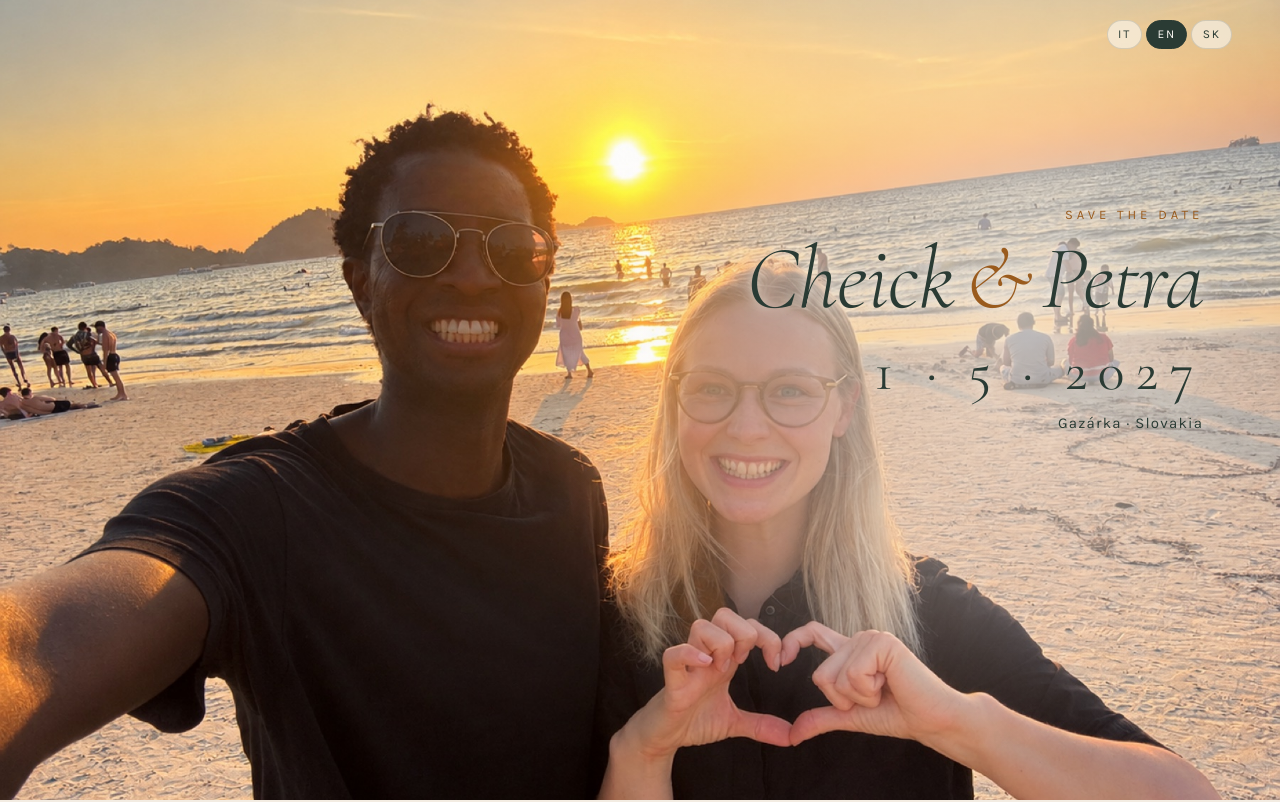
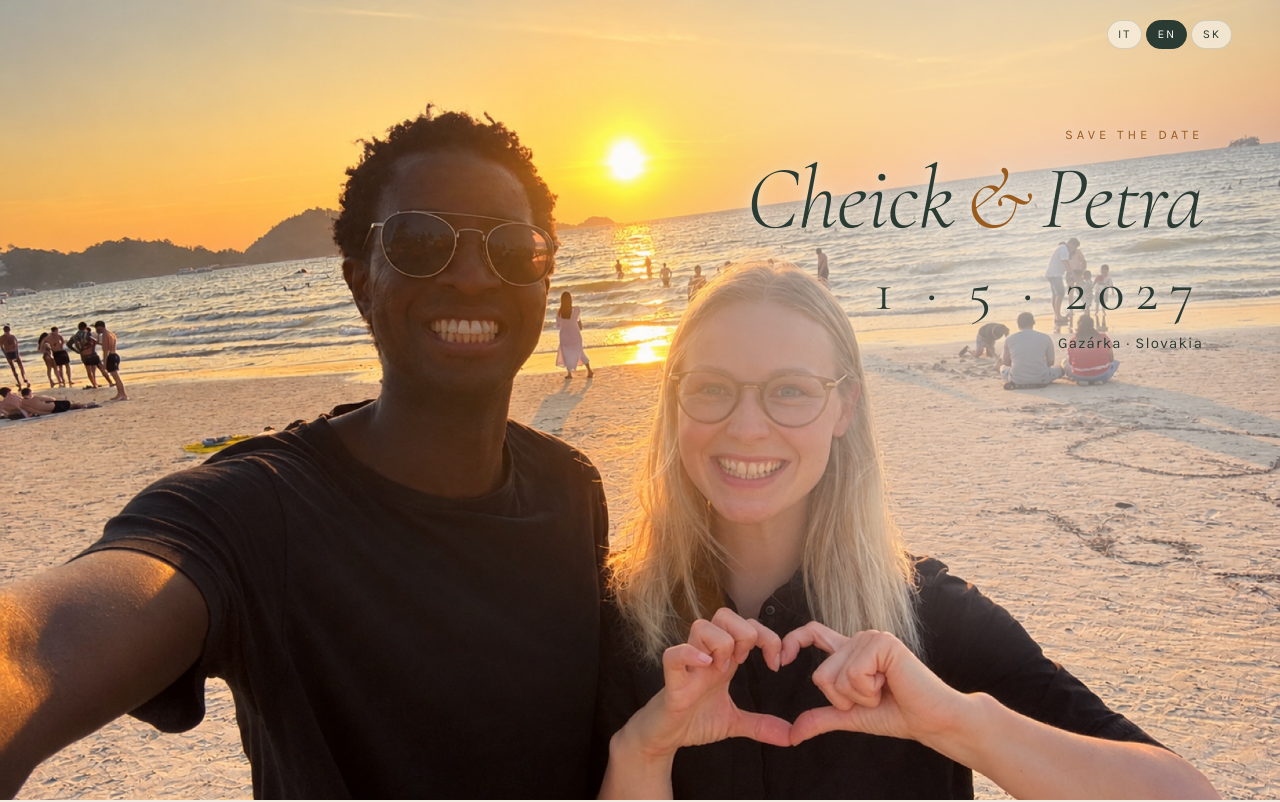
Before and after one commit to BaCk7/petraandcheick, a plain HTML site: page index.html in a window 1280 px wide. Shown: the top 802 px of the page. Drawn offline with nearby package versions, Linux system fonts and the light colour scheme.

Commit message:
Raise the hero text further on wide screens
Co-Authored-By: Claude Fable 5.1 <noreply@anthropic.com>

```diff
--- a/index.html
+++ b/index.html
@@ -97,8 +97,8 @@ main .beach{aspect-ratio:4/3;overflow:hidden}
 @media (min-width:641px){
   .hero{align-content:center;justify-items:end;text-align:right}
   .hero .bg{object-position:50% 40%}
-  .hero::before{background:radial-gradient(ellipse 40% 55% at 80% 40%,rgba(243,236,226,.7) 0%,rgba(243,236,226,.35) 55%,rgba(243,236,226,0) 100%)}
-  .hero .inner{padding:0 clamp(2rem,6vw,6rem) 20vh 0;max-width:40rem;justify-items:end}
+  .hero::before{background:radial-gradient(ellipse 40% 55% at 80% 30%,rgba(243,236,226,.7) 0%,rgba(243,236,226,.35) 55%,rgba(243,236,226,0) 100%)}
+  .hero .inner{padding:0 clamp(2rem,6vw,6rem) 40vh 0;max-width:40rem;justify-items:end}
   .hero h1{font-size:clamp(3.25rem,7vw,6rem)}
   .top .mono{display:none}
   .top{justify-content:flex-end}
```
